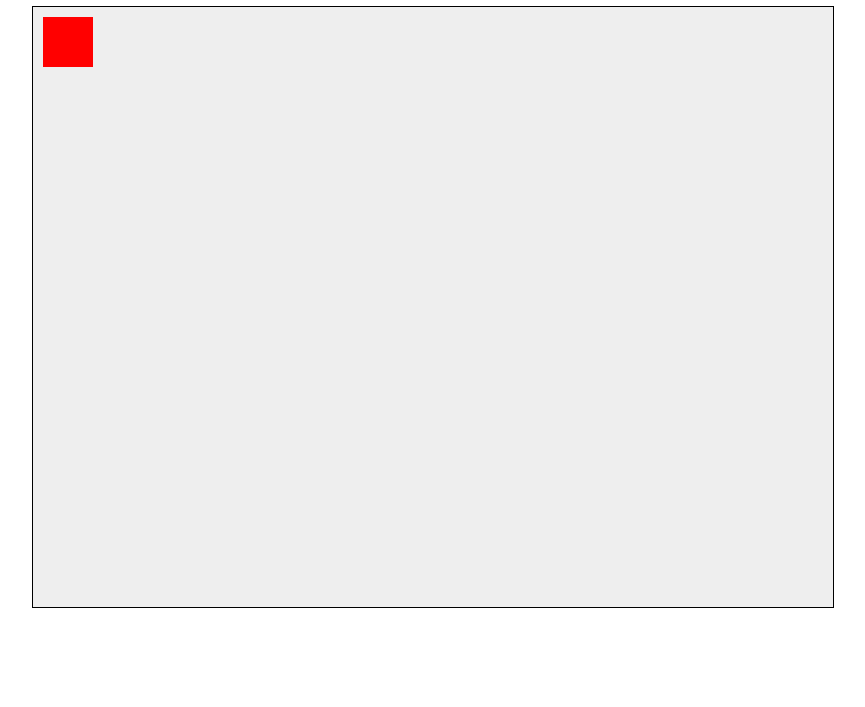
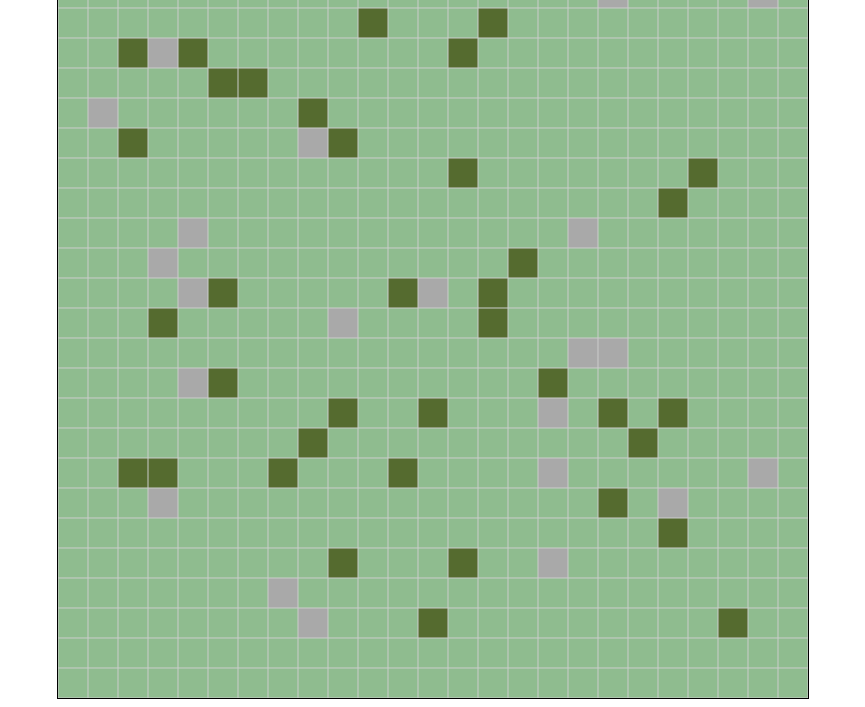
Before and after one commit to pkugelmass/fortgridd, a plain HTML site: page index.html in a window 1280 px wide. Shown: the part 141-848 px from the top of the page, without its empty margins (207-1072 px from the left). Before the commit the page ends 816 px from the top, so only its background shows below. Drawn offline with Linux system fonts and the light colour scheme.

Commit message:
Basic grid layout and map array.

```diff
--- a/index.html
+++ b/index.html
@@ -3,11 +3,11 @@
 <head>
     <meta charset="UTF-8">
     <meta name="viewport" content="width=device-width, initial-scale=1.0">
-    <title>My Browser Game</title>
+    <title>Fortgrid Alpha</title>
     <link rel="stylesheet" href="style.css">
 </head>
 <body>
-    <h1>My Awesome Game!</h1>
+    <h1>FortGrid Alpha v0.1!</h1>
     <canvas id="gameCanvas" width="800" height="600" style="border: 1px solid black;"></canvas>
 
     <script src="script.js"></script>
--- a/script.js
+++ b/script.js
@@ -1,9 +1,144 @@
 console.log("Game script loaded!");
 
-// Example: Get the canvas element
+// --- Configuration ---
+const GRID_WIDTH = 25;
+const GRID_HEIGHT = 25;
+const CELL_SIZE = 30;
+
+// --- Map Data ---
+let mapData = [];
+
+// Define tile types
+const TILE_LAND = 0;
+const TILE_WALL = 1;
+const TILE_TREE = 2; // Added Tree type
+
+// Emojis for tiles - We are REMOVING wall emoji now
+const TILE_EMOJIS = {
+    // No emoji for wall, just use color
+    // No emoji for tree, just use color
+    // [TILE_WALL]: '🧱', // Removed or commented out
+    // [TILE_TREE]: '🌳', // Removed or commented out
+};
+
+// Colors for tiles - Added Tree color
+const TILE_COLORS = {
+    [TILE_LAND]: '#8FBC8F', // DarkSeaGreen
+    [TILE_WALL]: '#A9A9A9', // DarkGray - This will be visible now
+    [TILE_TREE]: '#556B2F', // DarkOliveGreen - Color for trees
+};
+
+/**
+ * Creates the initial map data structure (a 2D array).
+ * Reduced wall density, added trees.
+ */
+function createMapData() {
+    mapData = []; // Reset map data
+    for (let row = 0; row < GRID_HEIGHT; row++) {
+        mapData[row] = []; // Create a new row array
+        for (let col = 0; col < GRID_WIDTH; col++) {
+            // Default to land
+            let tile = TILE_LAND;
+
+            // Only place features if NOT on the edge border
+            if (row > 0 && row < GRID_HEIGHT - 1 && col > 0 && col < GRID_WIDTH - 1) {
+                const randomValue = Math.random();
+
+                // Place walls (Lower probability now)
+                if (randomValue < 0.03) { // Reduced to 5% chance for a wall
+                    tile = TILE_WALL;
+                }
+                // Place trees (if not a wall)
+                else if (randomValue < 0.10) { // Additional 8% chance for trees (0.05 + 0.08 = 0.13 total check)
+                    tile = TILE_TREE;
+                }
+                // Add other features here later using else if(randomValue < ...)
+            }
+
+            mapData[row][col] = tile; // Assign the chosen tile type
+        }
+    }
+    // Log only the first row to avoid flooding console, check if it looks reasonable
+    console.log("Map data created (first row sample):", mapData[0]);
+}
+
+
+// --- Canvas Setup ---
 const canvas = document.getElementById('gameCanvas');
 const ctx = canvas.getContext('2d');
 
-// You can start drawing or setting up game logic here
-ctx.fillStyle = 'red';
-ctx.fillRect(10, 10, 50, 50); // Draw a small red square
+canvas.width = GRID_WIDTH * CELL_SIZE;
+canvas.height = GRID_HEIGHT * CELL_SIZE;
+
+
+// --- Drawing Functions ---
+
+/**
+ * Draws the grid lines on the canvas.
+ * (No changes needed in this function)
+ */
+function drawGrid() {
+    ctx.strokeStyle = '#ccc';
+    ctx.lineWidth = 1;
+    for (let x = 0; x <= GRID_WIDTH; x++) {
+        ctx.beginPath();
+        ctx.moveTo(x * CELL_SIZE, 0);
+        ctx.lineTo(x * CELL_SIZE, canvas.height);
+        ctx.stroke();
+    }
+    for (let y = 0; y <= GRID_HEIGHT; y++) {
+        ctx.beginPath();
+        ctx.moveTo(0, y * CELL_SIZE);
+        ctx.lineTo(canvas.width, y * CELL_SIZE);
+        ctx.stroke();
+    }
+}
+
+/**
+ * Draws the contents of each cell based on the mapData.
+ * (No changes needed in this function, relies on TILE_EMOJIS/TILE_COLORS)
+ */
+function drawMapCells() {
+    const fontSize = CELL_SIZE * 0.7;
+    ctx.font = `${fontSize}px Arial`;
+    ctx.textAlign = 'center';
+    ctx.textBaseline = 'middle';
+
+    for (let row = 0; row < GRID_HEIGHT; row++) {
+        for (let col = 0; col < GRID_WIDTH; col++) {
+            const tileType = mapData[row][col];
+            const cellX = col * CELL_SIZE;
+            const cellY = row * CELL_SIZE;
+
+            // 1. Draw background color first
+            ctx.fillStyle = TILE_COLORS[tileType] || '#FFFFFF';
+            ctx.fillRect(cellX, cellY, CELL_SIZE, CELL_SIZE);
+
+            // 2. Draw emoji on top (if one is defined)
+            const emoji = TILE_EMOJIS[tileType];
+            if (emoji) {
+                const centerX = cellX + CELL_SIZE / 2;
+                const centerY = cellY + CELL_SIZE / 2;
+                ctx.fillText(emoji, centerX, centerY);
+            }
+            // Since no emojis are defined for Wall or Tree now, this block won't run for them.
+        }
+    }
+}
+
+/**
+ * Main drawing function.
+ * (No changes needed in this function)
+ */
+function redrawCanvas() {
+    ctx.clearRect(0, 0, canvas.width, canvas.height);
+    drawMapCells();
+    drawGrid();
+}
+
+// --- Initialization ---
+createMapData();
+redrawCanvas();
+
+console.log(`Canvas initialized: ${canvas.width}x${canvas.height}`);
+console.log(`Grid: ${GRID_WIDTH}x${GRID_HEIGHT}, Cell Size: ${CELL_SIZE}px`);
```
